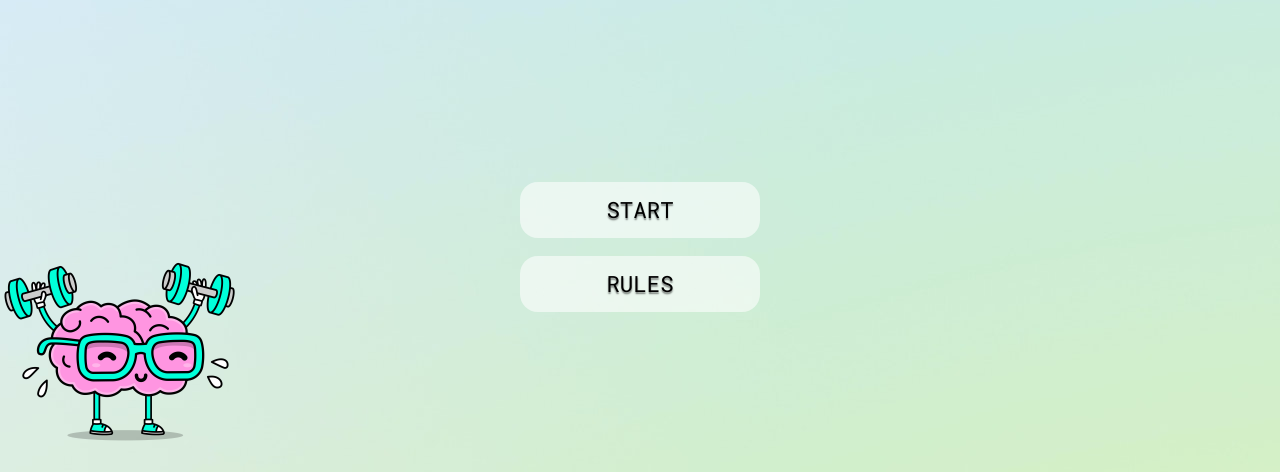
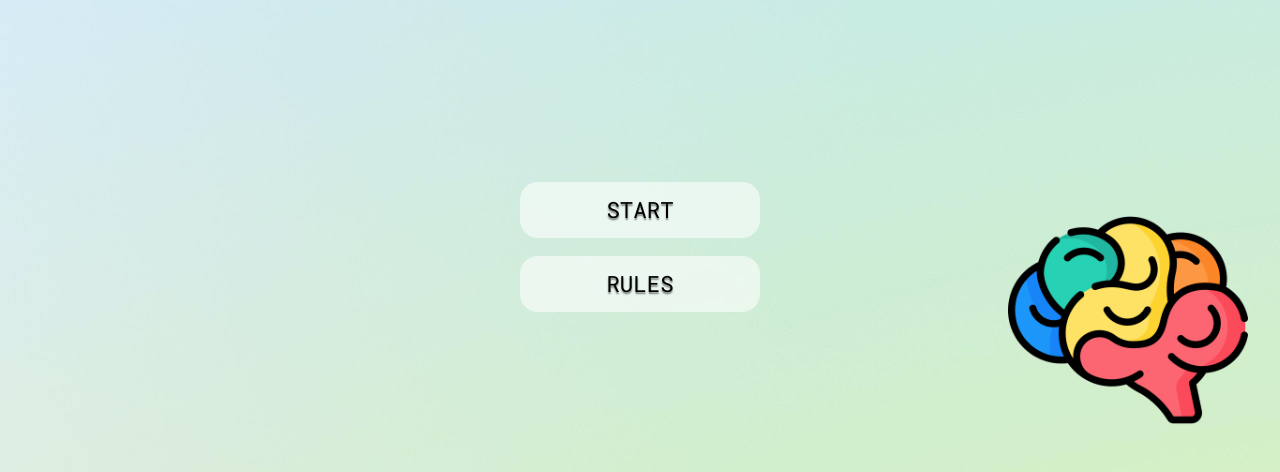
Before and after one commit to ladronbx/mastermind, a plain HTML site: page index.html in a window 1280 px wide. Shown: the part 328-800 px from the top of the page. Drawn offline with nearby package versions, Linux system fonts and the light colour scheme.

```diff
--- a/css/style-index.css
+++ b/css/style-index.css
@@ -340,8 +340,8 @@ body {
   height: 15em;
   width: auto;
   position: absolute;
-  bottom: 0;
-  left: 0;
+  bottom: 2em;
+  right: 2em;
 }
 
 #selectColorsButtons {
--- a/index.html
+++ b/index.html
@@ -34,7 +34,7 @@
             <a href="pages/name.html" class="button-start">START</a>
             <a href="pages/rules.html" class="button-rules">RULES</a>
         </div>
-        <img src="img/brain.png" alt="Brain" class="brain">
+        <img src="img/favicon.png" alt="Brain" class="brain">
     </div>
     <script src="js/main.js"></script>
 </body>
```
Also changed, not shown: pages/loser.html (+1 -1 lines), pages/winner.html (+1 -1 lines), img/gameover.gif (added), img/iwon.gif (added), 1 other file.
